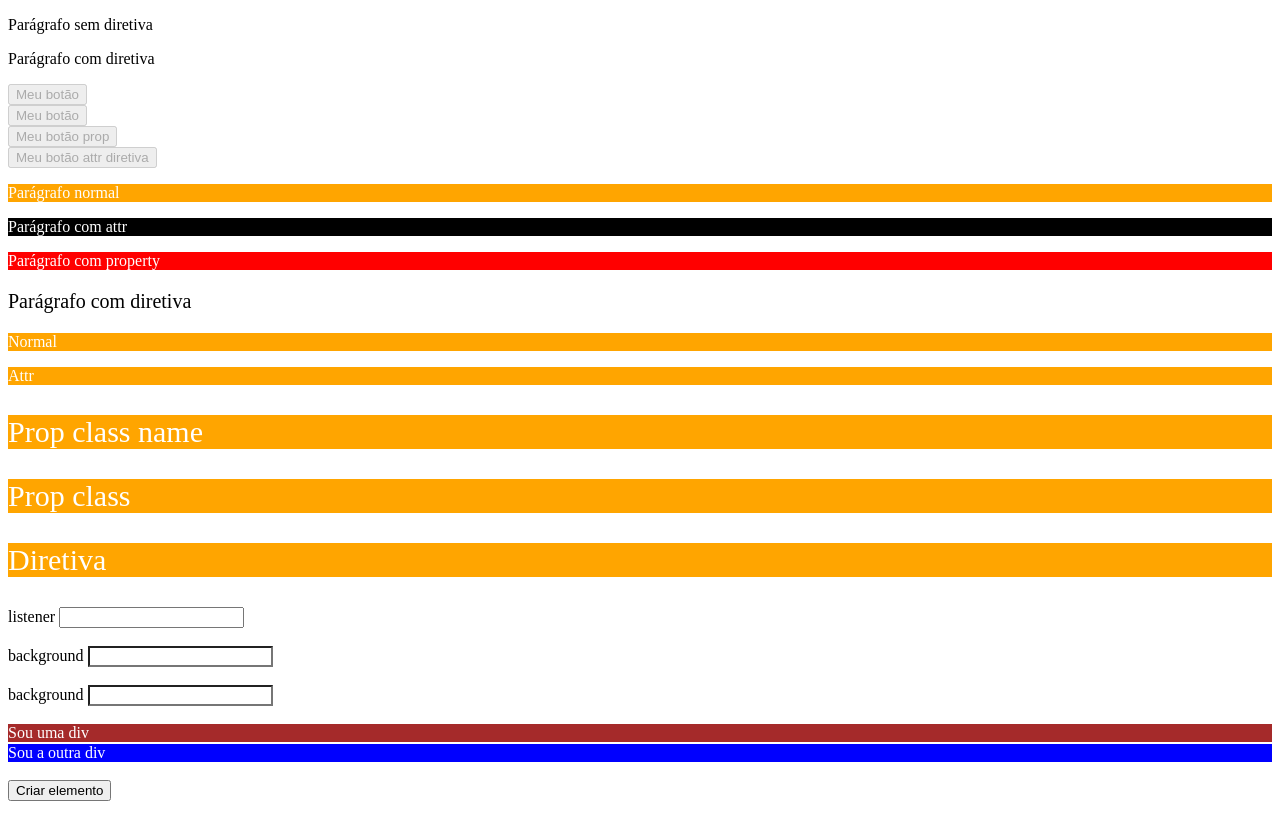
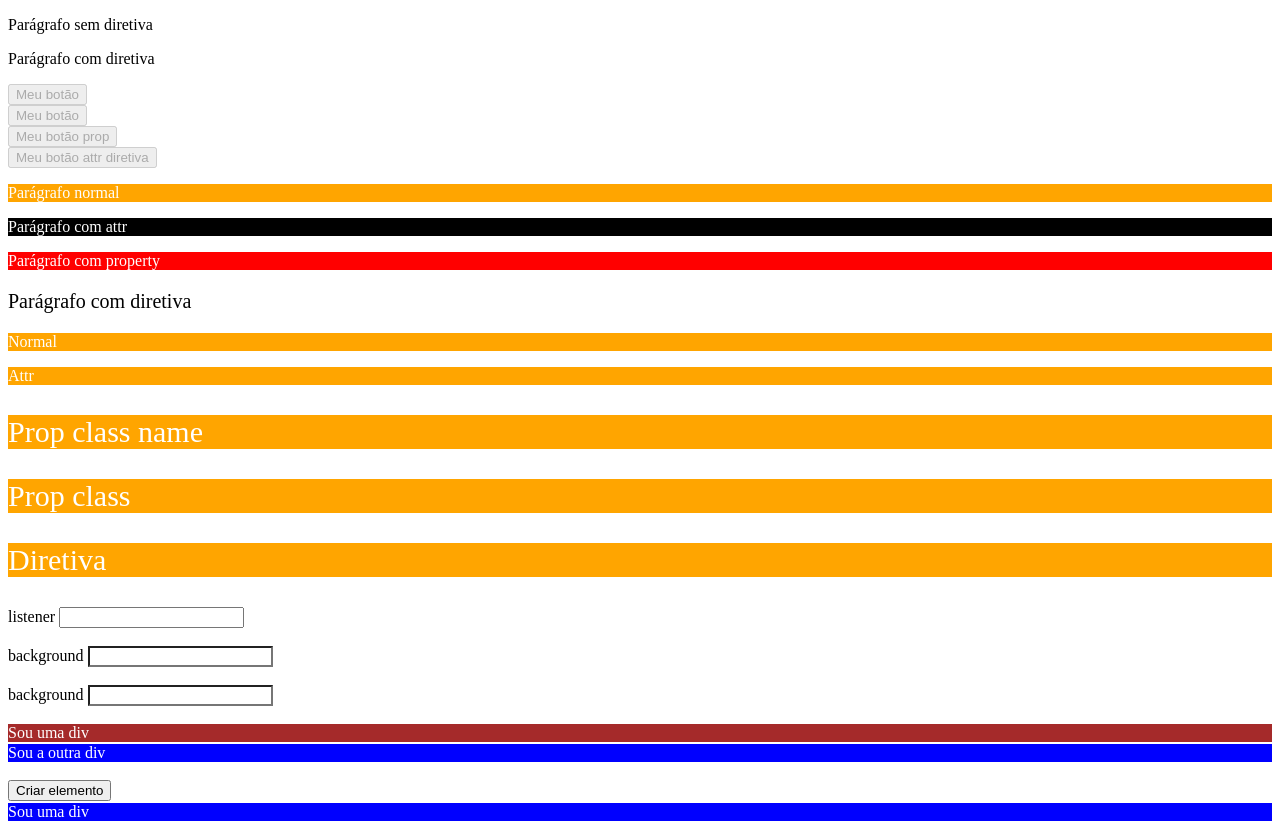
Before and after one commit to thiago-desenv/fundamentos-angular-v17, an Angular app: page / in a window 1280 px wide. Built offline with nearby package versions, Linux system fonts and the light colour scheme.

Commit message:
Criado o elemento div referenciando o appFocusSecondInput

```diff
--- a/src/app/app.component.html
+++ b/src/app/app.component.html
@@ -34,6 +34,8 @@
 <div id="minha-outra-div">Minha outra div</div>
 <br>
 <button (click)="createElement()">Criar elemento</button>
+<br>
+<div appFocusSecondInput></div>
 <!-- <input type="text" #meuInput ngModel />
 
 Valor: {{ meuInput.value }} -->
--- a/src/app/directives/focus-second-input.directive.ts
+++ b/src/app/directives/focus-second-input.directive.ts
@@ -1,10 +1,11 @@
-import { Directive } from '@angular/core';
+import { Directive, HostBinding } from '@angular/core';
 
 @Directive({
   selector: '[appFocusSecondInput]'
 })
 export class FocusSecondInputDirective {
-
-  constructor() { }
-
+  @HostBinding('style.backgroundColor') bgColor = 'blue';
+  @HostBinding('style.color') color = 'white';
+  @HostBinding('style.MarginTop.px') marginTop = '2';
+  @HostBinding('textContent') text = 'Sou uma div';
 }
```
